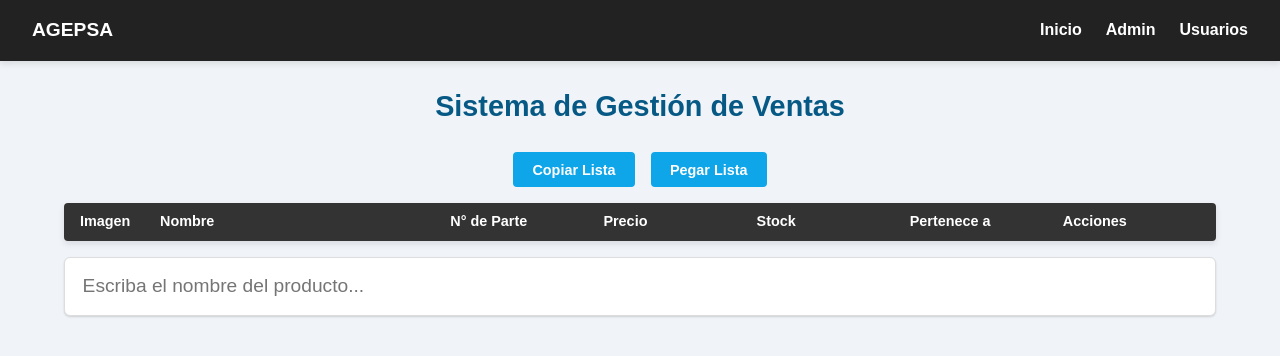
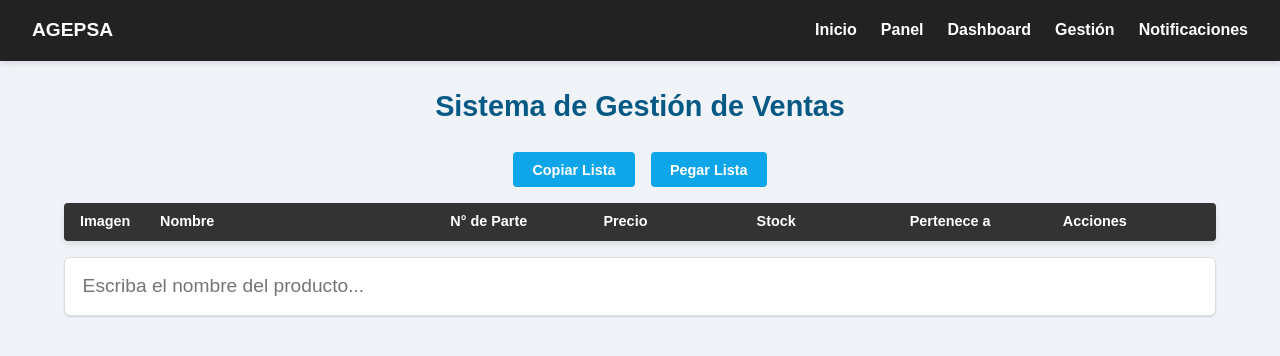
Before and after one commit to aquilesbailo123/front-demo, a React (Vite) app: page /sales-management in a window 1280 px wide. Shown: the top 356 px of the page. Built offline with nearby package versions, Linux system fonts and the light colour scheme.

Commit message:
admin navbar

```diff
--- /dev/null
+++ b/src/components/admin/AdminNavbar/AdminNavbar.css
@@ -0,0 +1,38 @@
+
+/****************************
+      Navbar Estilo Negro
+****************************/
+.navbar-main-cont {
+      width: 100%;
+      background-color: #222;
+      display: flex;
+      align-items: center;
+      justify-content: space-between;
+      padding: 1rem 2rem;
+      box-shadow: 0 3px 6px rgba(0,0,0,0.1);
+}
+
+.navbar-left {
+      display: flex;
+      align-items: center;
+}
+.navbar-brand {
+      color: #fff;
+      font-weight: bold;
+      font-size: 1.2rem;
+      margin-right: 2rem;
+}
+
+.navbar-links {
+      display: flex;
+      gap: 1.5rem;
+}
+.navbar-link {
+      color: #fff;
+      text-decoration: none;
+      font-weight: 600;
+      transition: color 0.2s ease;
+}
+.navbar-link:hover {
+      color: #ffda00;
+}
--- /dev/null
+++ b/src/components/admin/AdminNavbar/AdminNavbar.tsx
@@ -0,0 +1,20 @@
+import './AdminNavbar.css';
+
+function AdminNavbar() {
+      return (
+            <div className="navbar-main-cont">
+                  <div className="navbar-left">
+                        <div className="navbar-brand">AGEPSA</div>
+                  </div>
+                  <div className="navbar-links">
+                        <a href="/" className="navbar-link">Inicio</a>
+                        <a href="/admin" className="navbar-link">Panel</a>
+                        <a href="/dashboard" className="navbar-link">Dashboard</a>
+                        <a href="/sales-management" className="navbar-link">Gestión</a>
+                        <a href="/notifications" className="navbar-link">Notificaciones</a>
+                  </div>
+            </div>
+      )
+}
+
+export default AdminNavbar
--- a/src/pages/Admin/Admin.css
+++ b/src/pages/Admin/Admin.css
@@ -8,45 +8,6 @@
       align-items: center;
       padding: 0;
       margin: 0;
-}
-
-
-/***************
-  Navbar Estilo Negro
-***************/
-.manager-navbar {
-      width: 100%;
-      background-color: #222;
-      display: flex;
-      align-items: center;
-      justify-content: space-between;
-      padding: 1rem 2rem;
-      box-shadow: 0 3px 6px rgba(0,0,0,0.1);
-}
-
-.manager-navbar-left {
-      display: flex;
-      align-items: center;
-}
-.manager-navbar-brand {
-      color: #fff;
-      font-weight: bold;
-      font-size: 1.2rem;
-      margin-right: 2rem;
-}
-
-.manager-navbar-links {
-      display: flex;
-      gap: 1.5rem;
-}
-.manager-navbar-link {
-      color: #fff;
-      text-decoration: none;
-      font-weight: 600;
-      transition: color 0.2s ease;
-}
-.manager-navbar-link:hover {
-      color: #ffda00;
 }
 
 
--- a/src/pages/Admin/Admin.tsx
+++ b/src/pages/Admin/Admin.tsx
@@ -1,5 +1,6 @@
 import './Admin.css';
 import { useState, useEffect } from 'react';
+import AdminNavbar from '../../components/admin/AdminNavbar/AdminNavbar';
 
 // Datos de ejemplo: asesor, estadísticas, etc.
 const ADMIN_INFO = {
@@ -22,17 +23,7 @@ function Admin() {
 
       return (
             <div className="admin-main-container">
-                  {/* Navbar estilo negro */}
-                  <div className="manager-navbar">
-                        <div className="manager-navbar-left">
-                              <div className="manager-navbar-brand">AGEPSA</div>
-                        </div>
-                        <div className="manager-navbar-links">
-                              <a href="/" className="manager-navbar-link">Inicio</a>
-                              <a href="/admin" className="manager-navbar-link">Admin</a>
-                              <a href="/user" className="manager-navbar-link">Usuarios</a>
-                        </div>
-                  </div>
+                  <AdminNavbar/>
 
                   {/* Título principal */}
                   <div className="admin-title">Panel Administrador AGEPSA</div>
--- a/src/pages/Dashboard/Dashboard.css
+++ b/src/pages/Dashboard/Dashboard.css
@@ -10,44 +10,6 @@
       background: #f3f4f6;
       font-family: 'Arial', sans-serif;
       padding-bottom: 2rem; /* Espacio al final */
-}
-
-/****************************
-      Navbar Estilo Negro
-****************************/
-.dashboard-navbar {
-      width: 100%;
-      background-color: #222;
-      display: flex;
-      align-items: center;
-      justify-content: space-between;
-      padding: 1rem 2rem;
-      box-shadow: 0 3px 6px rgba(0,0,0,0.1);
-}
-
-.dashboard-navbar-left {
-      display: flex;
-      align-items: center;
-}
-.dashboard-navbar-brand {
-      color: #fff;
-      font-weight: bold;
-      font-size: 1.2rem;
-      margin-right: 2rem;
-}
-
-.dashboard-navbar-links {
-      display: flex;
-      gap: 1.5rem;
-}
-.dashboard-navbar-link {
-      color: #fff;
-      text-decoration: none;
-      font-weight: 600;
-      transition: color 0.2s ease;
-}
-.dashboard-navbar-link:hover {
-      color: #ffda00;
 }
 
 /****************************
--- a/src/pages/Dashboard/Dashboard.tsx
+++ b/src/pages/Dashboard/Dashboard.tsx
@@ -1,6 +1,7 @@
 import { useMemo } from 'react';
 import './Dashboard.css';
 import { Product, ALL_PRODUCTS } from '../../assets/products';
+import AdminNavbar from '../../components/admin/AdminNavbar/AdminNavbar';
 import {
       LineChart,
       Line,
@@ -111,18 +112,7 @@ function Dashboard() {
 
       return (
             <div className="dashboard-main-container">
-
-                  {/* NAVBAR */}
-                  <div className="dashboard-navbar">
-                        <div className="dashboard-navbar-left">
-                              <div className="dashboard-navbar-brand">AGEPSA</div>
-                        </div>
-                        <div className="dashboard-navbar-links">
-                              <a href="/" className="dashboard-navbar-link">Inicio</a>
-                              <a href="/manager" className="dashboard-navbar-link">Gestión</a>
-                              <a href="/admin" className="dashboard-navbar-link">Admin</a>
-                        </div>
-                  </div>
+                  <AdminNavbar/>
 
                   {/* Título Principal */}
                   <div className="dashboard-title">Dashboard de Ventas y Operaciones</div>
--- a/src/pages/Manager/Manager.css
+++ b/src/pages/Manager/Manager.css
@@ -11,43 +11,6 @@
       font-family: 'Arial', sans-serif;
 }
 
-/***************
-  Navbar Estilo Negro
-***************/
-.manager-navbar {
-      width: 100%;
-      background-color: #222;
-      display: flex;
-      align-items: center;
-      justify-content: space-between;
-      padding: 1rem 2rem;
-      box-shadow: 0 3px 6px rgba(0,0,0,0.1);
-}
-
-.manager-navbar-left {
-      display: flex;
-      align-items: center;
-}
-.manager-navbar-brand {
-      color: #fff;
-      font-weight: bold;
-      font-size: 1.2rem;
-      margin-right: 2rem;
-}
-
-.manager-navbar-links {
-      display: flex;
-      gap: 1.5rem;
-}
-.manager-navbar-link {
-      color: #fff;
-      text-decoration: none;
-      font-weight: 600;
-      transition: color 0.2s ease;
-}
-.manager-navbar-link:hover {
-      color: #ffda00;
-}
 
 /***************
   Título Principal
--- a/src/pages/Manager/Manager.tsx
+++ b/src/pages/Manager/Manager.tsx
@@ -1,5 +1,6 @@
 import React, { useState, useEffect, useRef } from 'react';
 import { ALL_PRODUCTS, Product } from '../../assets/products';
+import AdminNavbar from '../../components/admin/AdminNavbar/AdminNavbar';
 import './Manager.css';
 
 // Estructura de cada fila en la lista de productos
@@ -236,17 +237,7 @@ function Manager() {
 
       return (
             <div className="manager-main-container">
-                  {/* Navbar estilo negro */}
-                  <div className="manager-navbar">
-                        <div className="manager-navbar-left">
-                              <div className="manager-navbar-brand">AGEPSA</div>
-                        </div>
-                        <div className="manager-navbar-links">
-                              <a href="/" className="manager-navbar-link">Inicio</a>
-                              <a href="/admin" className="manager-navbar-link">Admin</a>
-                              <a href="/user" className="manager-navbar-link">Usuarios</a>
-                        </div>
-                  </div>
+                  <AdminNavbar/>
 
                   {/* Título principal */}
                   <div className="manager-title">Sistema de Gestión de Ventas</div>
```
